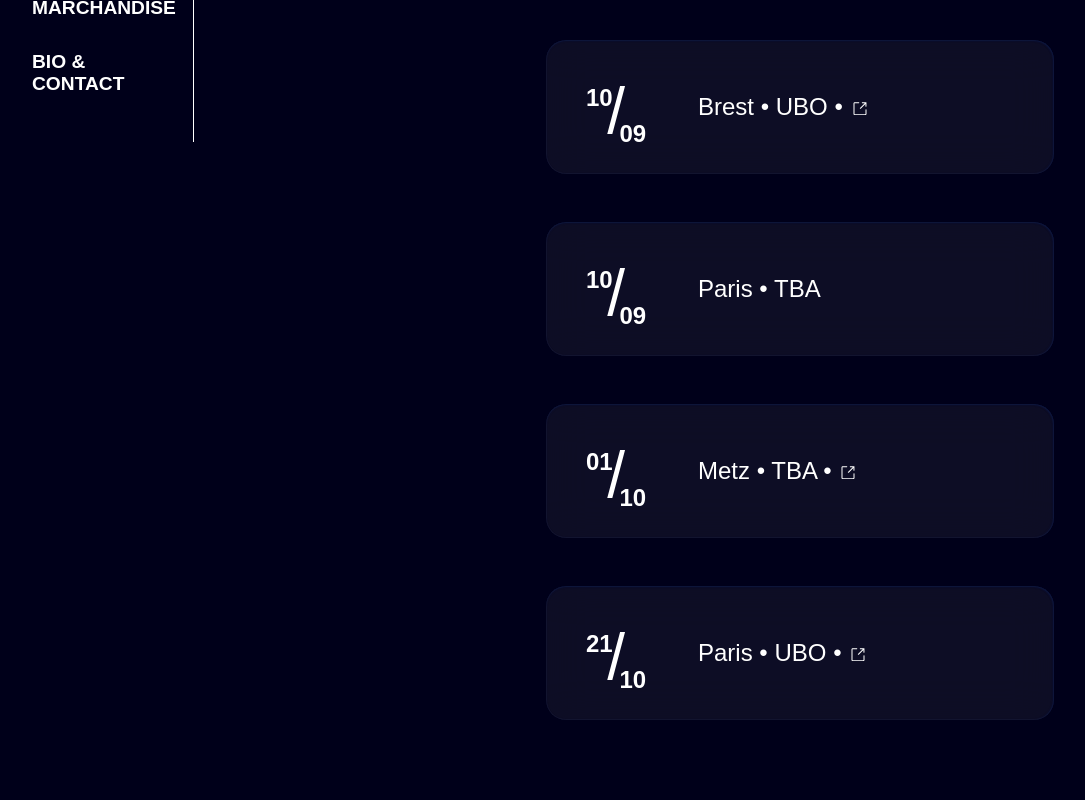
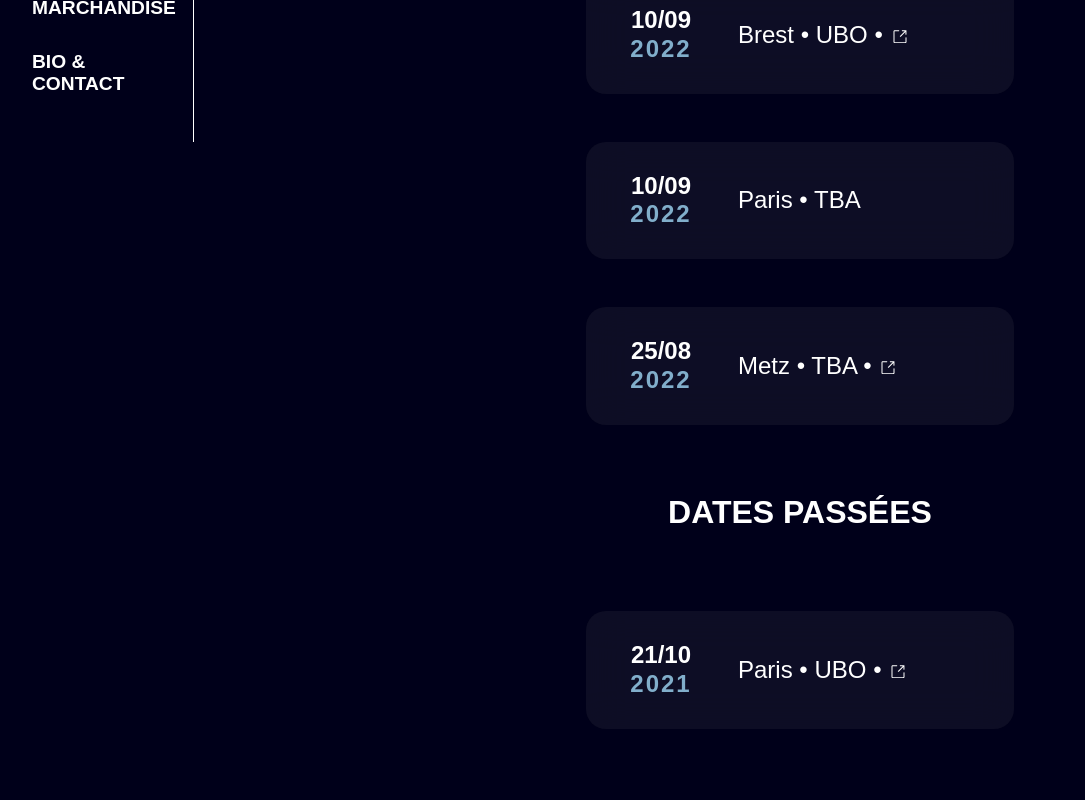
Before and after one commit to leabuguinet/karaba-fc, a React (Create React App) app: page / in a window 1280 px wide. Shown: the part 1160-1960 px from the top of the page, without its empty margins (32-1117 px from the left). Built offline with nearby package versions, Linux system fonts and the light colour scheme; grey boxes are pictures that could not be loaded; a web font is replaced by a local one.

Commit message:
algorithm to order gig dates

```diff
--- a/src/App.js
+++ b/src/App.js
@@ -11,13 +11,7 @@
 import { device } from './global/Breakpoints';
 import Main from './components/Main';
 import Header from './components/Header';
-import Nav from './components/Nav';
 import Footer from './components/Footer';
-import Tour from './components/Tour';
-import Merchandise from './components/Merchandise';
-import BioContact from './components/BioContact';
-import Music from './components/Music';
-
 
 const GlobalStyle = createGlobalStyle`
 
@@ -69,8 +63,6 @@
   }
 
 `
-
-
 function App() {
 
   return (
@@ -81,20 +73,7 @@
 
         <Header />
 
-        <Main className="container">
-          <Nav />
-
-          <Routes>
-
-            <Route path="/" element={<Tour />}/>
-            <Route path="/music" element={<Music />} />
-            <Route path="/merchandise" element={<Merchandise />} />
-            <Route path="/bio-contact" element={<BioContact />} />
-
-            <Route path="*" element={<Navigate to="/"/>} />
-
-          </Routes>
-        </Main>
+        <Main />
 
         <Footer/>
 
--- a/src/assets/data/data-albums.json
+++ b/src/assets/data/data-albums.json
@@ -14,24 +14,5 @@
         "label2Link": "https://aladerivemedia.wordpress.com/",
         "buyLink" : "https://karabafc.bandcamp.com/album/empty-rooms"
 
-    },
-
-    {
-        "id": "2",
-        "title": "After Party",
-        "cover": "/images/Karaba-F.C-After-Party.jpeg",
-        "recording": "Studio Firgun - Charles de Montalembert - Tom Fonty",
-        "mix": "Charles de Montalembert",
-        "mastering": "Serge Morattel à Rec Studio",
-        "authors": "KARABA FC",
-        "releaseDate": "23/09/21",
-        "label1": "Atypeek Music",
-        "label1Link": "https://www.atypeekmusic.com/",
-        "label2": "A la dérive Records",
-        "label2Link": "https://aladerivemedia.wordpress.com/",
-        "buyLink" : "https://karabafc.bandcamp.com/album/after-party-single"
-
     }
-
-
 ]
--- a/src/assets/data/data-dates.json
+++ b/src/assets/data/data-dates.json
@@ -3,6 +3,7 @@
         "id": "1",
         "day": "03",
         "month": "09",
+        "year": "2023",
         "city": "Liège (BE)",
         "location": "La Zone",
         "time": "",
@@ -14,6 +15,7 @@
         "id": "2",
         "day": "10",
         "month": "09",
+        "year": "2022",
         "city": "Brest",
         "location": "UBO",
         "time": "",
@@ -25,6 +27,7 @@
         "id": "3",
         "day": "10",
         "month": "09",
+        "year": "2022",
         "city": "Paris",
         "time": "",
         "location": "TBA",
@@ -34,8 +37,9 @@
     },
     {
         "id": "4",
-        "day": "01",
-        "month": "10",
+        "day": "25",
+        "month": "08",
+        "year": "2022",
         "city": "Metz",
         "time": "",
         "location": "TBA",
@@ -45,8 +49,8 @@
     },
     {
         "id": "5",
-        "date": "21/10",
         "day": "21",
+        "year": "2021",
         "month": "10",
         "city": "Paris",
         "time": "",
--- a/src/components/BioContact.js
+++ b/src/components/BioContact.js
@@ -5,7 +5,7 @@
 import KarabaFCGig from '../assets/images/Karaba-F.C-gig.jpg';
 
 const BioContactContainer = styled(motion.div)`
-  width: 70%;
+  flex: 1;
   display: flex;
   flex-direction: column;
 
--- a/src/components/EventCard.js
+++ b/src/components/EventCard.js
@@ -18,9 +18,9 @@
     border-radius: 20px;
     backdrop-filter: blur(20px);
     -webkit-backdrop-filter: blur(20px);
-    box-shadow: inset -1px 0px 2px rgba(0,27,92,0.35),
+    /* box-shadow: inset -1px 0px 2px rgba(0,27,92,0.35),
                 inset 0px 1px 2px rgba(0,27,92,0.35),
-                inset 0px 0px 0px 1px rgba(255, 255, 255, 0.03);
+                inset 0px 0px 0px 1px rgba(255, 255, 255, 0.03); */
     background: rgba(255, 255, 255, 0.05);
     transition: background-color ease-in-out 0.5s;
 
@@ -52,7 +52,9 @@
 `
 
 const DateInfo = styled.div`
-    display: inline;
+    display: flex;
+    flex-direction: column;
+    align-items: center;
     color: white;
     width: auto;
     min-width: 90px;
@@ -60,7 +62,7 @@
 
     //Day
     span{
-      position: relative;
+      line-height: 1.2;
       font-size: 2rem;
       font-weight: 600;
       top: -23px;
@@ -73,31 +75,11 @@
       font-size: clamp(1rem, 0.8333333333333334rem + 0.8333333333333334vw, 1.5rem);
     }
 
-    //Separator
-    span:nth-child(2){
-      //font-size: 4rem;
-      left: 0px;
-      top: 4px;
-      font-weight: 100;
-      transform: rotate(15deg);
-      font-size: 4rem;
-      @media ${device.mobileXL} {
-        top: 2px;
-        left: 0;
-        font-size: 1.5rem;
-      }
+    span:last-child{
+      color: #81aecb;
+      letter-spacing: 2px
     }
 
-    //Month
-    span:last-child{
-      left: -10px;
-      top: 13px;
-
-      @media ${device.mobileXL} {
-        top: 0;
-        left: 0;
-      }
-    }
 `
 
 const Description = styled.div`
@@ -140,7 +122,8 @@
     <Card>
       <DateInfo>
 
-        <span>{data.day}</span> <span>/</span> <span>{data.month}</span>
+        <span>{data.day}/{data.month}</span>
+        <span>{data.year}</span>
 
       </DateInfo>
       <Description>
--- a/src/components/Main.js
+++ b/src/components/Main.js
@@ -31,17 +31,17 @@
       justify-content: center;
     }
 
-    @media ${device.mobileL} {
+    /* @media ${device.mobileL} {
       width: 90%;
-    }
+    } */
 
-     > div {
+    > div {
 
       margin-top: 5rem;
 
-      @media ${device.mobileL} {
-      width: 95%;
-      margin-top: 2rem;
+      @media ${device.desktop} {
+        padding: 0 5rem;
+        margin-top: 2rem;
       }
     }
 
@@ -66,7 +66,7 @@
             <Route path="/" element={<Tour/>}/>
             <Route path="/musique" element={<Music/>} />
             <Route path="/marchandise" element={<Merchandise/>} />
-            <Route path="/contact" element={<Contact/>} />
+            <Route path="/bio-contact" element={<Contact/>} />
             <Route path="/mentions" element={<Mentions/>} />
 
             <Route path="*" element={<Navigate to="/"/>} />
--- a/src/components/Mentions.js
+++ b/src/components/Mentions.js
@@ -4,8 +4,7 @@
 
 const MentionsContainer = styled.div`
     color: #ffffff;
-    max-width: 70%;
-    min-width: 50%;
+    flex: 1;
     margin-top: 5rem;
 `
 
--- a/src/components/Merchandise.js
+++ b/src/components/Merchandise.js
@@ -6,7 +6,7 @@
 import KarabaTshirt from '../assets/images/Karaba-F.C-tshirt.jpeg';
 
 const MerchandiseContainer = styled(motion.div)`
-  width: 70%;
+  flex: 1;
   display: flex;
   flex-direction: column;
 
--- a/src/components/Music.js
+++ b/src/components/Music.js
@@ -17,7 +17,7 @@
 const KarabaClipUrl = "zPwLwzbASlk";
 
 const MusicContainer = styled(motion.div)`
-  width: 70%;
+  flex: 1;
   display: flex;
   flex-direction: column;
 
@@ -94,7 +94,7 @@
       >
         <h1>Musique</h1>
 
-        <h2>EP - Single</h2>
+        <h2>EP</h2>
 
           <AlbumList>
             { dataAlbums.map( (data) => {
@@ -102,10 +102,6 @@
               })
             }
           </AlbumList>
-
-        <h2>Streaming</h2>
-
-        <p>L'EP <span>Empty Rooms</span> est disponible sur les plateformes de streaming&nbsp;suivantes&nbsp;:</p>
 
           <Icons>
             <a href='#'><SpoIcon /></a>
@@ -116,7 +112,6 @@
 
         <h2>Vidéos</h2>
 
-
         <YoutubeEmbed embedId={KarabaClipUrl}/>
 
       </MusicContainer>
--- a/src/components/Nav.js
+++ b/src/components/Nav.js
@@ -208,9 +208,9 @@
       <NavBar>
 
         <NavLinkStyled to="/">TOUR</NavLinkStyled>
-        <NavLinkStyled to="/music">MUSIQUE</NavLinkStyled>
-        <NavLinkStyled to="/merchandise">MARCHANDISE</NavLinkStyled>
-        <NavLinkStyled to="/contact">BIO & CONTACT</NavLinkStyled>
+        <NavLinkStyled to="/musique">MUSIQUE</NavLinkStyled>
+        <NavLinkStyled to="/marchandise">MARCHANDISE</NavLinkStyled>
+        <NavLinkStyled to="/bio-contact">BIO & CONTACT</NavLinkStyled>
 
       </NavBar>
 
--- a/src/components/Tour.js
+++ b/src/components/Tour.js
@@ -7,7 +7,7 @@
 
 
 const EventCardsContainer = styled(motion.div)`
-  width: 70%;
+  flex: 1;
   display: flex;
   flex-direction: column;
 
@@ -41,8 +41,43 @@
   duration: 0.8
 };
 
+let currentYear = new Date().getFullYear().toString();
+let currentMonth = (new Date().getMonth() + 1).toString();
+let currentDay = new Date().getDate().toString();
+let passedGig = [];
+let nextGig = [];
 
-const Tour = ( { pageStyle } ) => {
+{ dataDates.map( (data) => {
+  let gigYear = data.year.toString();
+  let gigMonth = parseInt(data.month.toString(), 10);
+  let gigDay = parseInt(data.day.toString(), 10);
+
+  if(gigYear === currentYear){
+
+    if(gigMonth > currentMonth){
+
+      return nextGig.push(data)
+    }
+
+    if (gigMonth == currentMonth){
+
+      if(gigDay >= currentDay){
+
+        return nextGig.push(data)
+      }
+      return passedGig.push(data)
+    }
+
+  } else if (gigYear > currentYear){
+
+      return nextGig.push(data)
+  }
+
+  return passedGig.push(data)
+})
+}
+
+const Tour = () => {
 
   return (
 
@@ -56,14 +91,28 @@
       transition={pageTransition}
     >
 
-      <h1>Tour</h1>
+      <h1>Dates à venir</h1>
 
       <div>
-        { dataDates.map( (data) => {
-            return <EventCard data={data} key={data.id}/>
+        { nextGig.map( (data) => {
+
+          return <EventCard data={data} key={data.id}/>
+
           })
         }
       </div>
+
+      <h1>Dates passées</h1>
+
+      <div>
+        { passedGig.map( (data) => {
+
+          return <EventCard data={data} key={data.id}/>
+
+          })
+        }
+      </div>
+
     </EventCardsContainer>
   )
 }
```
Lines whose indentation alone changed are shown as unchanged.
